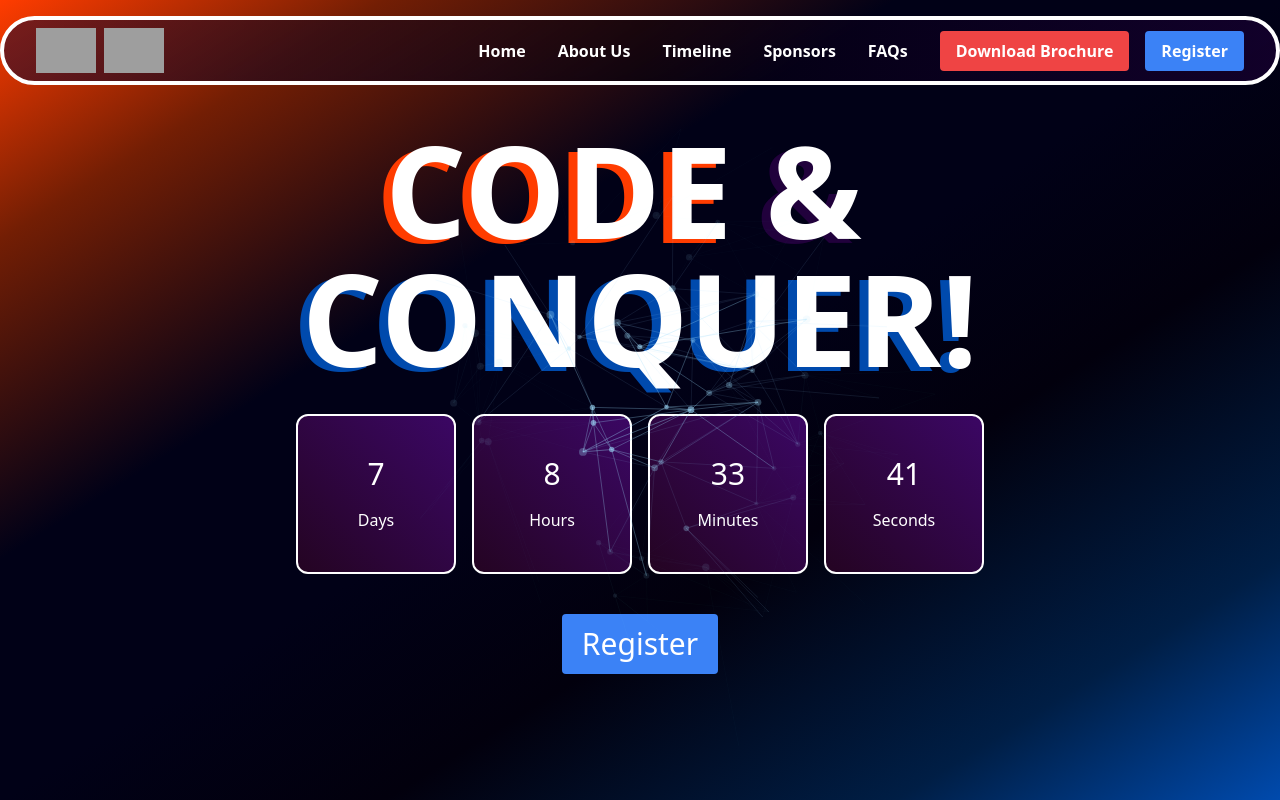
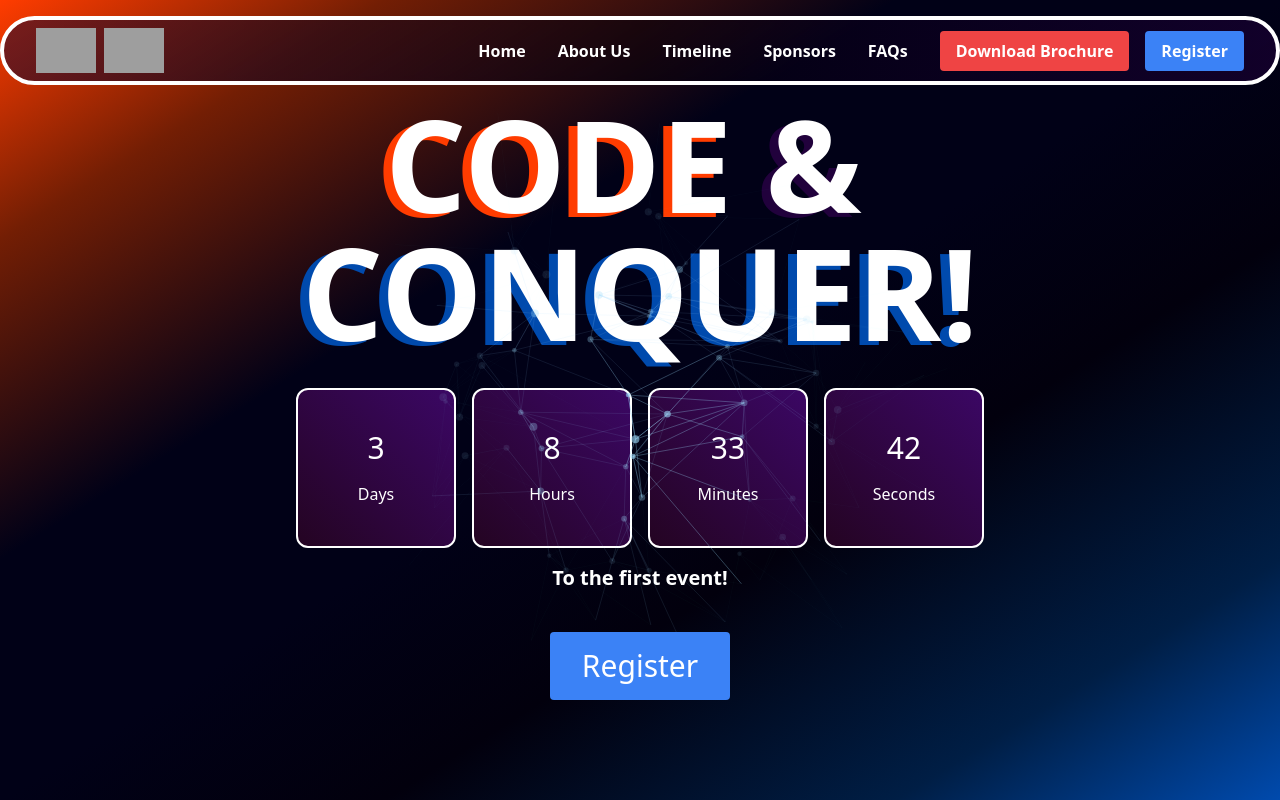
Before and after one commit to Codechef-VITC-Student-Chapter/code-and-conquer, a React (Vite) app: page / in a window 1280 px wide. Shown: the top 800 px of the page. Built offline with nearby package versions, Linux system fonts and the light colour scheme; grey boxes are pictures that could not be loaded.

Commit message:
fixed register z-index and commented sponsors & FAQs

```diff
--- a/src/App.jsx
+++ b/src/App.jsx
@@ -15,8 +15,8 @@ function App() {
       <HomePage />
       <AboutUs />
       <Timeline />
-      <Sponsors />
-      <FAQs />
+      {/* <Sponsors /> */}
+      {/* <FAQs /> */}
       <Footer />
     </>
   );
--- a/src/screens/HomePage.jsx
+++ b/src/screens/HomePage.jsx
@@ -4,7 +4,7 @@ import '../styles/homepage.css';
 import AlertDialog from '../components/AlertDialog';
 
 function HomePage() {
-  const targetDate = new Date('2024-09-09T00:00:00');
+  const targetDate = new Date('2024-09-05T00:00:00');
   const currentTime = new Date();
   const timeDifference = targetDate - currentTime;
 
@@ -59,11 +59,12 @@ function HomePage() {
             <div className="text-xl sm:text-2xl lg:text-3xl">{seconds}</div>
             <div className="text-xs sm:text-sm lg:text-base">Seconds</div>
           </div>
+          <div className='text-center col-span-4 text-xl font-semibold'>To the first event!</div>
         </div>
 
         <button
           onClick={() => setModalOpen(true)}
-          className="bg-blue-500 text-white text-md px-5 py-3 rounded mt-10 text-3xl"
+          className="bg-blue-500 text-white z-10 text-md px-8 py-4 rounded mt-10 text-3xl"
         >
           Register
         </button>
```
